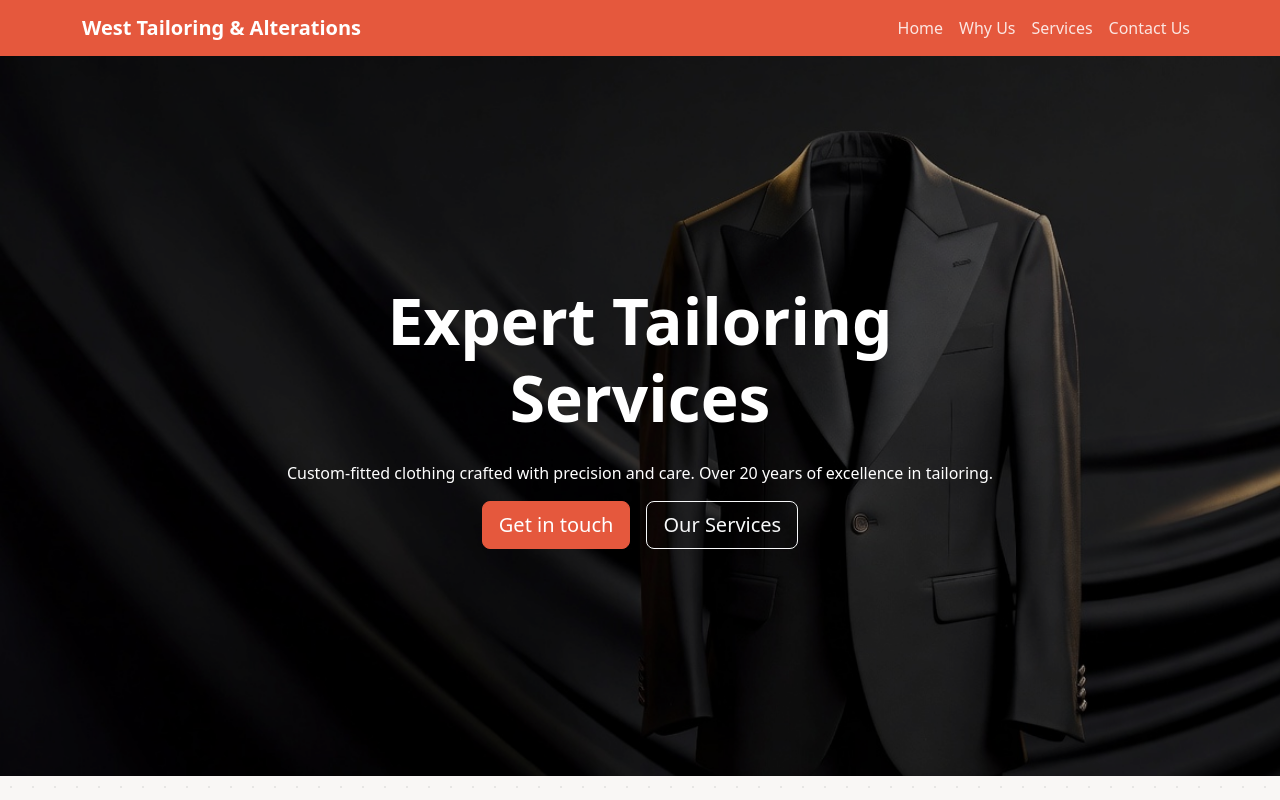
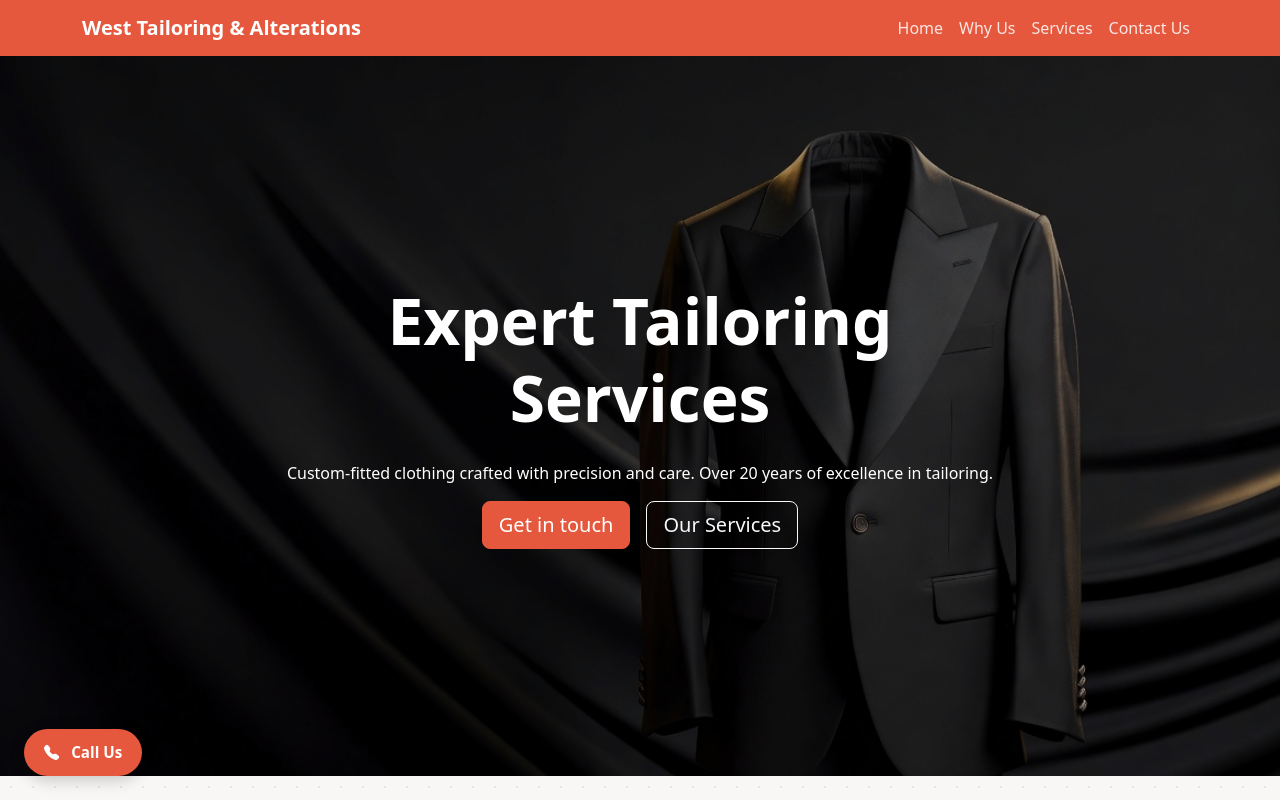
Before and after one commit to Jawadigital/west-tailoring, a Vue app: page / in a window 1280 px wide. Shown: the top 800 px of the page. Built offline with nearby package versions, Linux system fonts and the light colour scheme.

Commit message:
Call button

```diff
--- a/src/App.vue
+++ b/src/App.vue
@@ -1,12 +1,14 @@
 <script setup lang="ts">
 import NavBar from '@/components/layout/NavBar.vue'
 import Footer from '@/components/layout/Footer.vue'
+import StickyCallButton from '@/components/common/StickyCallButton.vue'
 </script>
 
 <template>
   <NavBar />
   <RouterView />
   <Footer />
+  <StickyCallButton />
 </template>
 
 <style scoped></style>
--- /dev/null
+++ b/src/components/common/StickyCallButton.vue
@@ -0,0 +1,34 @@
+<script setup lang="ts">
+import { contactInfo } from '@/data/contactInfo'
+</script>
+
+<template>
+  <a :href="`tel:${contactInfo.phone}`" class="sticky-call">
+    <i class="bi bi-telephone-fill me-2"></i>
+    Call Us
+  </a>
+</template>
+
+<style scoped>
+.sticky-call {
+  position: fixed;
+  bottom: 1.5rem;
+  left: 1.5rem;
+  background-color: var(--secondary-color);
+  color: #ffffff;
+  padding: 0.75rem 1.25rem;
+  border-radius: 50px;
+  font-weight: 600;
+  font-size: 0.95rem;
+  text-decoration: none;
+  box-shadow: 0 4px 16px rgba(0, 0, 0, 0.2);
+  z-index: 9999;
+  transition: transform 0.2s ease, box-shadow 0.2s ease;
+}
+
+.sticky-call:hover {
+  transform: translateY(-3px);
+  box-shadow: 0 8px 24px rgba(0, 0, 0, 0.25);
+  color: #ffffff;
+}
+</style>
```
